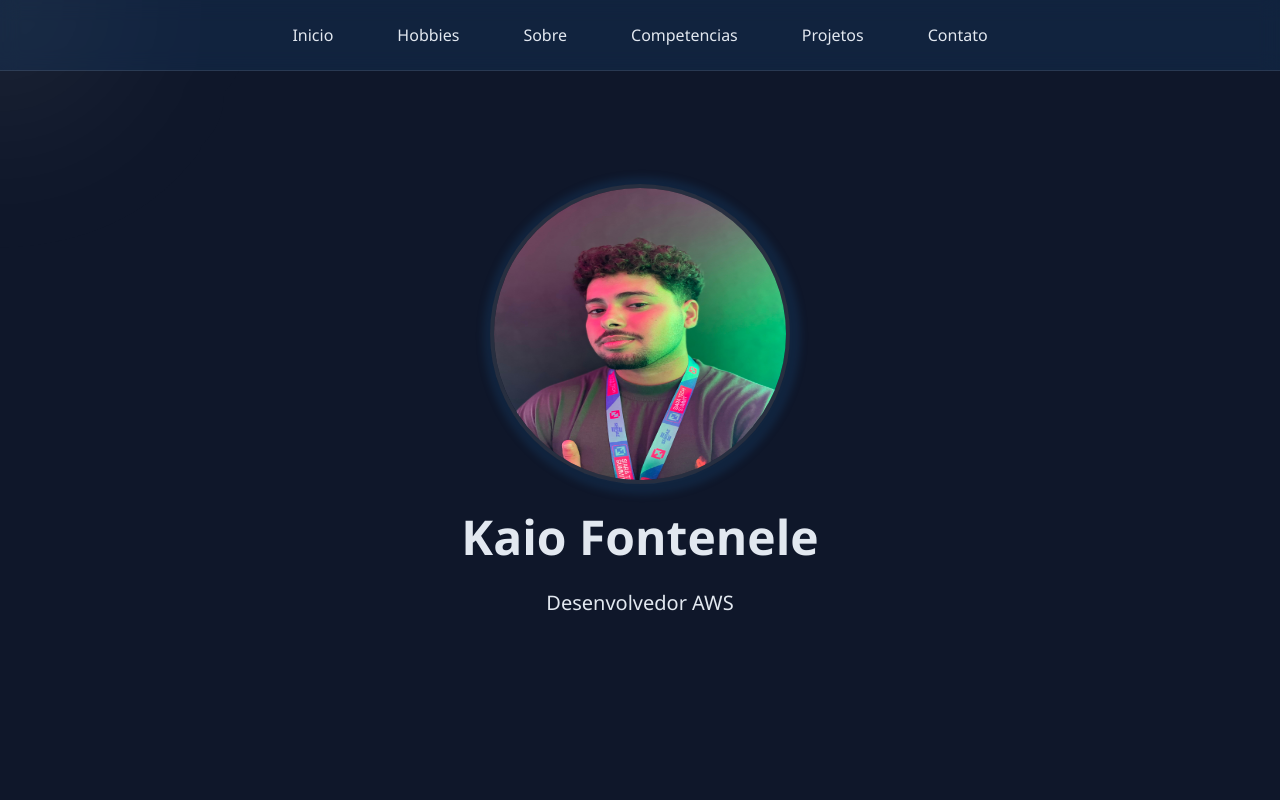
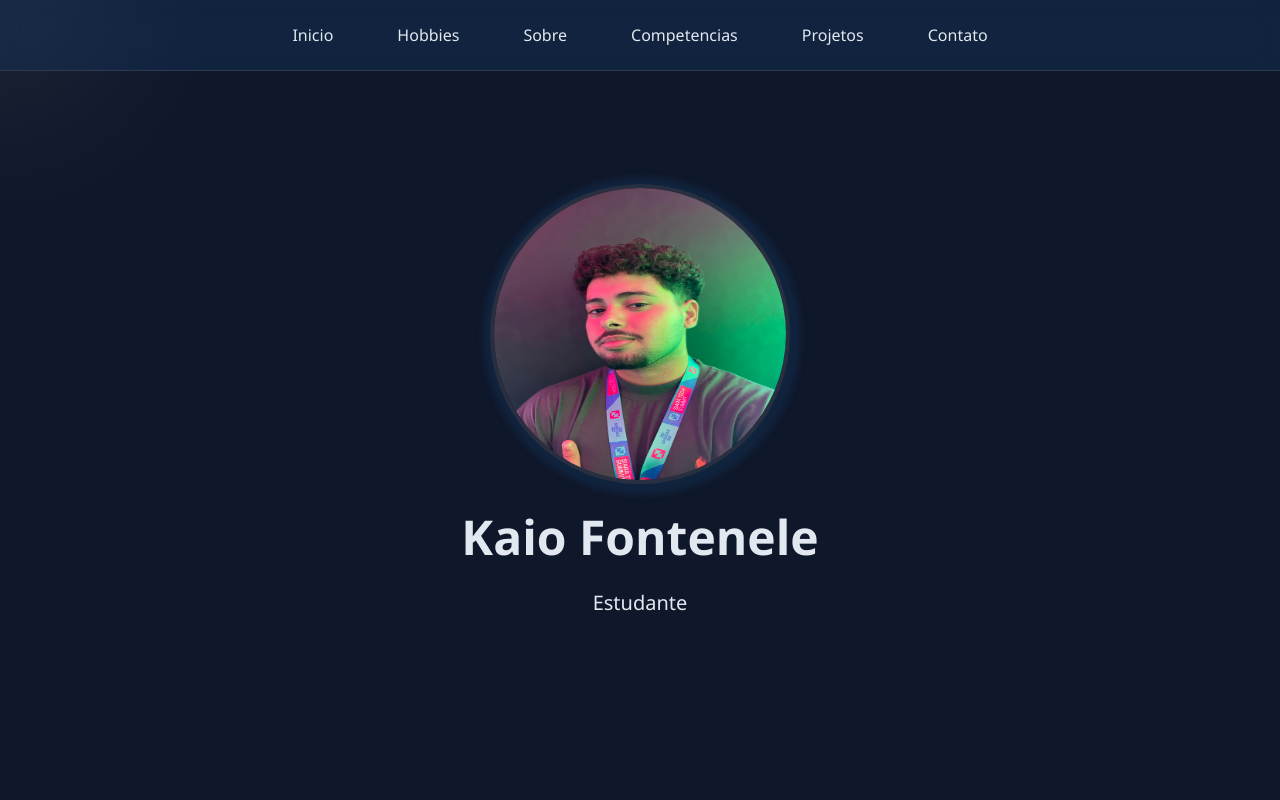
Before and after one commit to K4ioedu/Portifolio, a plain HTML site: page index.html in a window 1280 px wide. Shown: the top 800 px of the page. Drawn offline with nearby package versions, Linux system fonts and the light colour scheme.

Commit message:
Add files via upload

```diff
--- a/index.html
+++ b/index.html
@@ -41,7 +41,7 @@
 
         <img src="./img/portifolio-kaio.jpg" alt="kaio" class="foto-perfil">
         <h1>Kaio Fontenele</h1>
-        <p class="cabecalho-subtitulo">Desenvolvedor AWS</p>
+        <p class="cabecalho-subtitulo">Estudante</p>
 
 
     </main>
```
